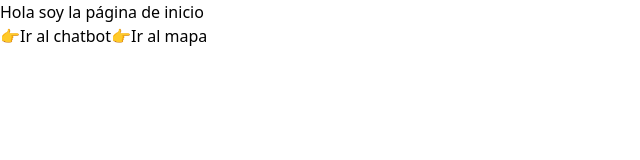
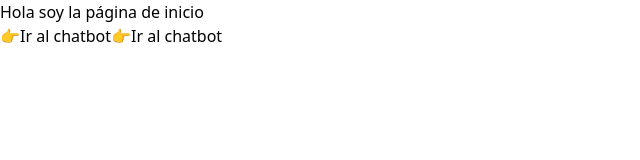
Before and after one commit to svalentinaog/app-vet-pet, a Next.js app: page / in a window 1280 px wide. Shown: the top 160 px of the page, without its empty margins (0-640 px from the left). Built offline with nearby package versions, Linux system fonts and the light colour scheme.

Commit message:
Mapa ruta

```diff
--- a/app/page.tsx
+++ b/app/page.tsx
@@ -7,7 +7,8 @@ export default function Home() {
 
       <button>
         <Link href={"/chatbot"}>👉Ir al chatbot</Link>
-        <Link href={"/mapa"}>👉Ir al mapa</Link>
+
+        <Link href={"/mapa"}>👉Ir al chatbot</Link>
       </button>
     </div>
   );
```
Also changed, not shown: app/login/page.tsx (added).
